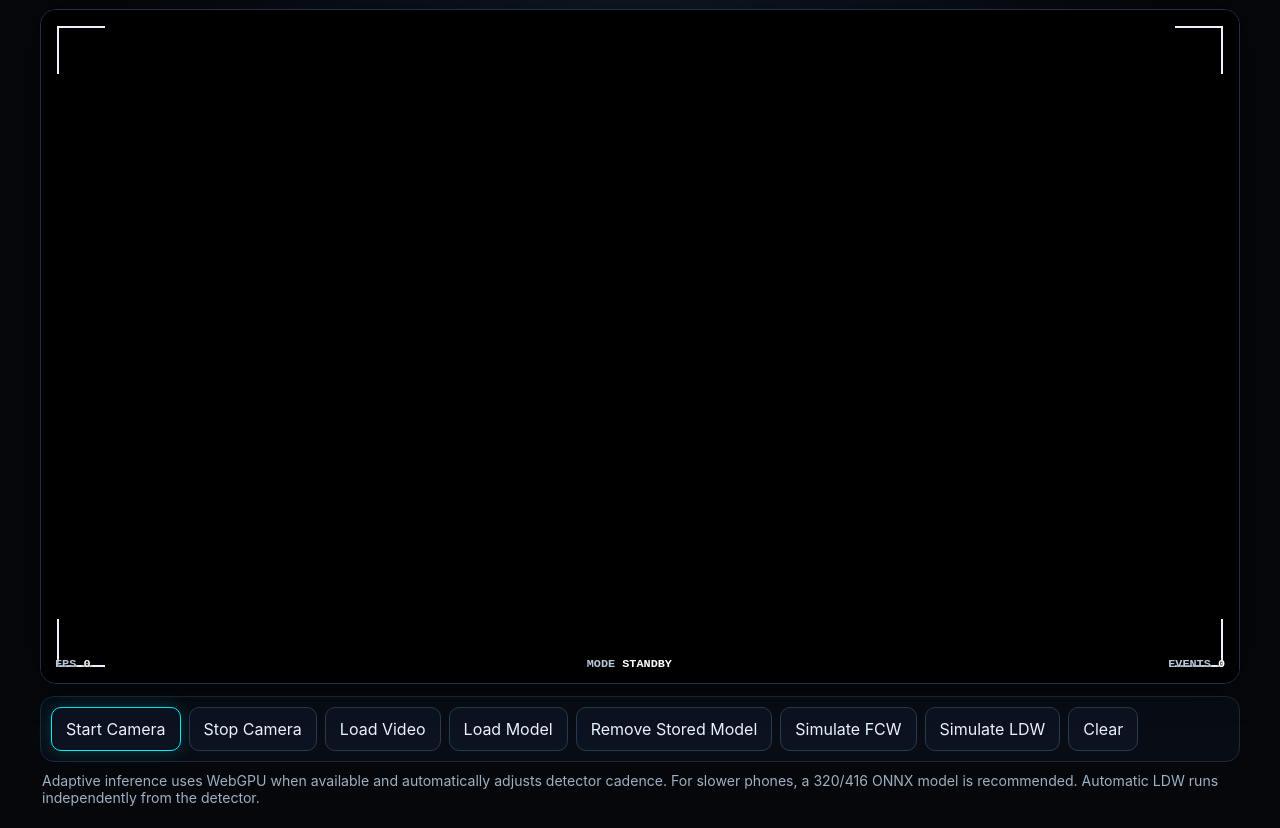
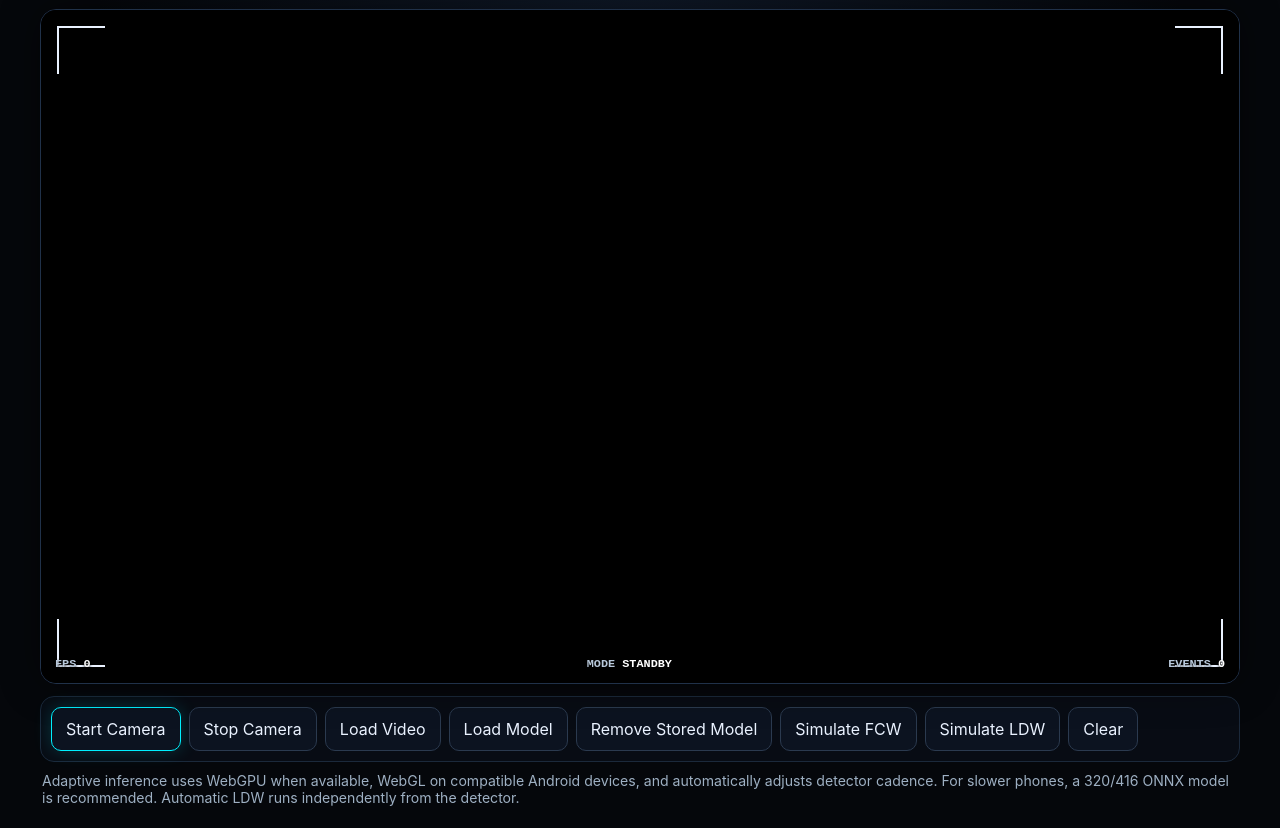
Before and after one commit to vishnuvcr/DASHCAM-V1, a plain HTML site: page index.html in a window 1280 px wide. Shown: the part 66-894 px from the top of the page. Drawn offline with Linux system fonts and the light colour scheme.

Commit message:
docs: mention WebGL Android fallback

```diff
--- a/index.html
+++ b/index.html
@@ -57,7 +57,7 @@
       <button id="clear-warnings">Clear</button>
     </section>
 
-    <p id="message" class="message">Adaptive inference uses WebGPU when available and automatically adjusts detector cadence. For slower phones, a 320/416 ONNX model is recommended. Automatic LDW runs independently from the detector.</p>
+    <p id="message" class="message">Adaptive inference uses WebGPU when available, WebGL on compatible Android devices, and automatically adjusts detector cadence. For slower phones, a 320/416 ONNX model is recommended. Automatic LDW runs independently from the detector.</p>
   </main>
 
   <script type="module" src="./js/app.js"></script>
```
